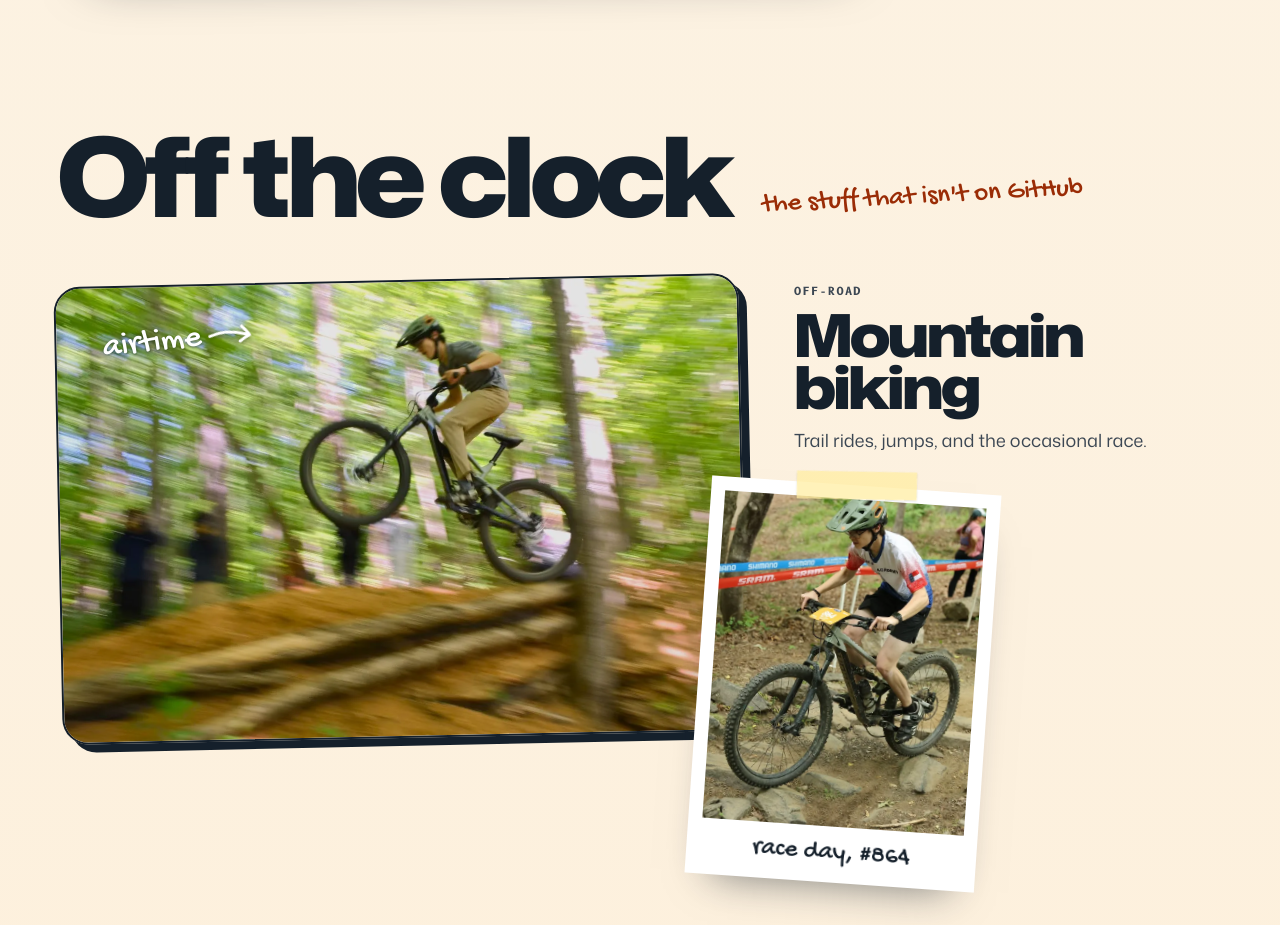
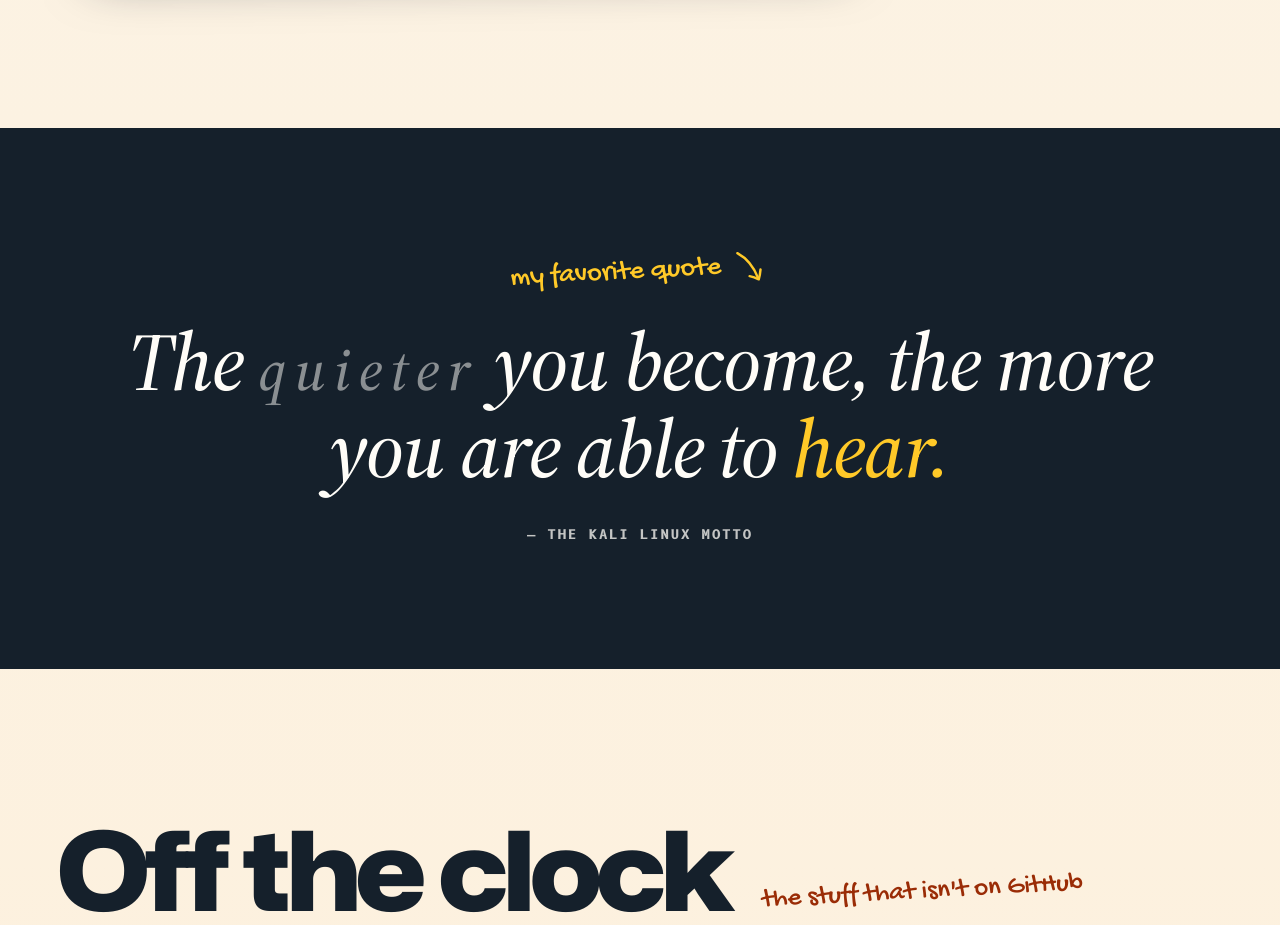
Before and after one commit to candycain5432/Portfolio, a plain HTML site: page index.html in a window 1280 px wide. Shown: the part 5380-6305 px from the top of the page. Drawn offline with Linux system fonts and the light colour scheme.

Commit message:
Give the Kali motto its own full-width band
A dark band between 'How I learn' and 'Off the clock' with the quote set
large in serif italic: 'quieter' is set smaller, lighter and spaced out,
and 'hear' is in yellow. Handwritten 'my favorite quote' note above it.

Co-Authored-By: Claude Opus 5.5 <noreply@anthropic.com>
Claude-Session: https://claude.ai/code/session_0179nMkU1TWy3KZr4kKWyY55

```diff
--- a/css/styles.css
+++ b/css/styles.css
@@ -544,6 +544,32 @@ a { color: inherit; text-decoration-thickness: 2px; text-underline-offset: .2em;
 .postit-label { margin: 0 0 8px; font: 700 .6875rem/1 var(--mono); letter-spacing: .12em; text-transform: uppercase; }
 .postit .hand { margin: 0; font-size: 1.5rem; line-height: 1.2; }
 
+/* ---------- favorite quote ---------- */
+.motto-band {
+  margin-top: clamp(104px, 12vw, 184px);
+  padding: clamp(72px, 10vw, 140px) 0;
+  background: var(--ink);
+  color: var(--paper);
+}
+.motto { margin-block: 0; text-align: center; }
+.motto-note {
+  display: inline-flex; align-items: center; gap: 8px;
+  margin: 0 0 clamp(18px, 2.5vw, 30px);
+  font-size: clamp(1.4rem, 2.2vw, 1.9rem); color: var(--yellow);
+  rotate: -3deg;
+}
+.motto-note .arr { --a: 70deg; }
+.motto blockquote {
+  margin: 0 auto; max-width: 13em;
+  font: italic 500 clamp(2.4rem, 6.4vw, 5.75rem)/1.06 var(--serif);
+  letter-spacing: -.015em;
+}
+.motto blockquote p { margin: 0; }
+/* "quieter" literally gets quieter; "hear" is the loud bit */
+.motto-quiet { font-size: .72em; letter-spacing: .14em; opacity: .5; }
+.motto-hear { color: var(--yellow); }
+.motto figcaption { margin-top: clamp(22px, 3vw, 36px); font: 700 .8125rem/1 var(--mono); letter-spacing: .14em; text-transform: uppercase; opacity: .75; }
+
 /* ---------- life: mountain biking + tiles ---------- */
 .polaroid {
   position: relative;
--- a/index.html
+++ b/index.html
@@ -143,6 +143,17 @@
       </div>
     </section>
 
+    <!-- FAVORITE QUOTE -->
+    <div class="motto-band">
+      <figure class="wrap motto">
+        <p class="hand motto-note">my favorite quote <svg class="arr" viewBox="0 0 40 24" aria-hidden="true"><use href="#scribble"/></svg></p>
+        <blockquote>
+          <p>The <span class="motto-quiet">quieter</span> you become, the more you are able to <span class="motto-hear">hear.</span></p>
+        </blockquote>
+        <figcaption>— the Kali Linux motto</figcaption>
+      </figure>
+    </div>
+
     <!-- LIFE -->
     <section class="section" id="life" aria-labelledby="life-h">
       <div class="wrap">
```
